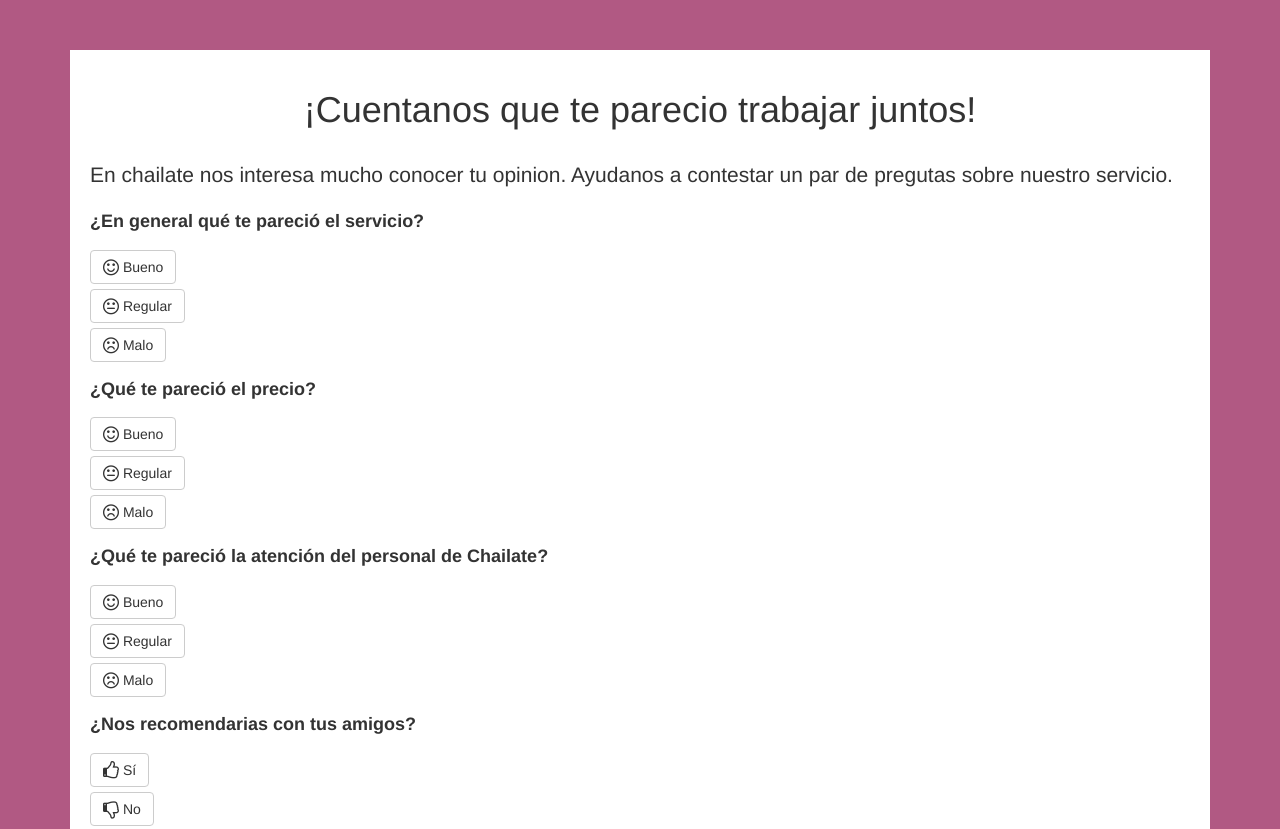
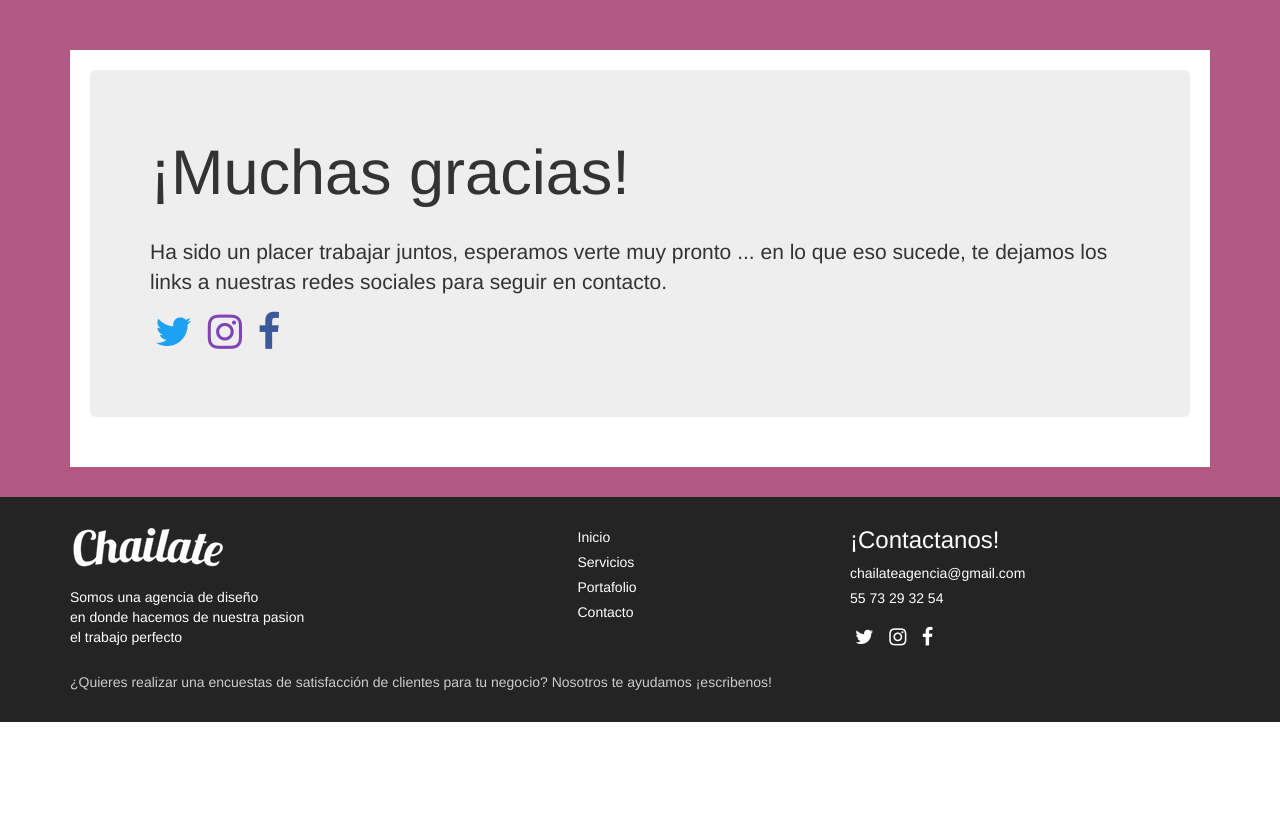
Before and after one commit to soydiegomen/chailate-survey, a website: page demo.html in a window 1280 px wide. Shown: the top 829 px of the page. After the commit the page ends 800 px from the top, so only its background shows below. Drawn offline with Linux system fonts and the light colour scheme.

Commit message:
Agregue el mensaje que se mostrará después de enviar la encuesta

```diff
--- a/css/chai-survey.css
+++ b/css/chai-survey.css
@@ -1,39 +1,37 @@
-.survey-wrapper{
+.survey-background{
 	background-color: #B15983;
 	padding-top: 50px;
 	padding-bottom: 30px;
 }
-
 .survey-title{
 	margin-bottom: 30px;
 }
-
-#survey-form{
+#survey-wrapper{
+	min-height: 200px;
 	background-color: #fff;
 	padding: 20px;
 }
+/*Survey form*/
+#survey-form{
 
+}
 #survey-form .control-label{
 	font-size: 18px;
 }
-
 #survey-form .option {
     position: relative;
     display: block;
     margin-top: 10px;
     margin-bottom: 10px;
 }
-
 #survey-form .option+.option {
     margin-top: -5px;
 }
-
 /*Chailate landing styles*/
 .coco-color{
 	background-color: #FF3366;
 	border-color: #FF3366;
 }
-
 .coco-color a{
 	color: #fff;
 }
@@ -72,7 +70,6 @@
 .footer-contact{
 	margin: 20px 0;
 }
-
 .social-footer{
 	font-size: 20px;
     margin: 15px 0px;
@@ -93,3 +90,23 @@
 .invitation-message, .invitation-message a{
 	color: #ccc;
 }
+/*survey-sent*/
+
+.survey-sent a.tw-link{
+	color: #1DA1F2;
+}
+.survey-sent a.fb-link{
+	color: #3B5998;
+}
+.survey-sent a.ins-link{
+	color: #7F44B5;
+}
+.survey-sent a.tw-link:hover{
+	color: #1d79f2;
+}
+.survey-sent a.fb-link:hover{
+	color: #5D92FF;
+}
+.survey-sent a.ins-link:hover{
+	color: #9b44b5;
+}
--- a/demo.html
+++ b/demo.html
@@ -34,9 +34,10 @@
   <body>
     <header>
     </header>
-    <div class="survey-wrapper">
+    <div class="survey-background">
       <div class="container">
-        <form id="survey-form" action="#" method="POST">
+        <div id="survey-wrapper">
+          <form id="survey-form" action="#" method="POST" style="display:none;">
             <h1 class="survey-title text-center">¡Cuentanos que te parecio trabajar juntos!</h1>
             <div class="lead">
             En chailate nos interesa mucho conocer tu opinion. Ayudanos a contestar un par de pregutas sobre nuestro servicio.</div>
@@ -124,6 +125,37 @@
             </div>
             <input type="submit" name="btnSend" value="Enviar!" class="btn btn-primary btn-lg" />
           </form>
+          <div class="survey-sent">
+            <div class="jumbotron">
+              <h1>¡Muchas gracias!</h1>
+              <br>
+              <p>
+                Ha sido un placer trabajar juntos, esperamos verte muy pronto ...
+                en lo que eso sucede, te dejamos los links a nuestras redes sociales para seguir en contacto.
+              </p>
+              <p>
+                <ul class="social-footer list-unstyled list-inline">
+                  <li>
+                    <a href="https://twitter.com/chailateagencia" class="tw-link">
+                      <i class="fa fa-twitter fa-2x"></i>
+                    </a>
+                  </li>
+                  <li>
+                    <a href="https://www.instagram.com/chailateagencia/" class="ins-link">
+                      <i class="fa fa-instagram fa-2x"></i>
+                    </a>
+                  </li>
+                  <li>
+                    <a href="https://www.facebook.com/chailateagencia/" class="fb-link">
+                      <i class="fa fa-facebook fa-2x"></i>
+                    </a>
+                  </li>
+                </ul>
+              </p>
+            </div>
+          </div>
+        <!-- end survey-wrapper -->
+        </div>
       </div>
     </div>
     <footer ng-if="!isRouteLoading" class="chai-dark-color hide-footer" ng-class="'show-footer'">
```
Lines whose indentation alone changed are shown as unchanged.
